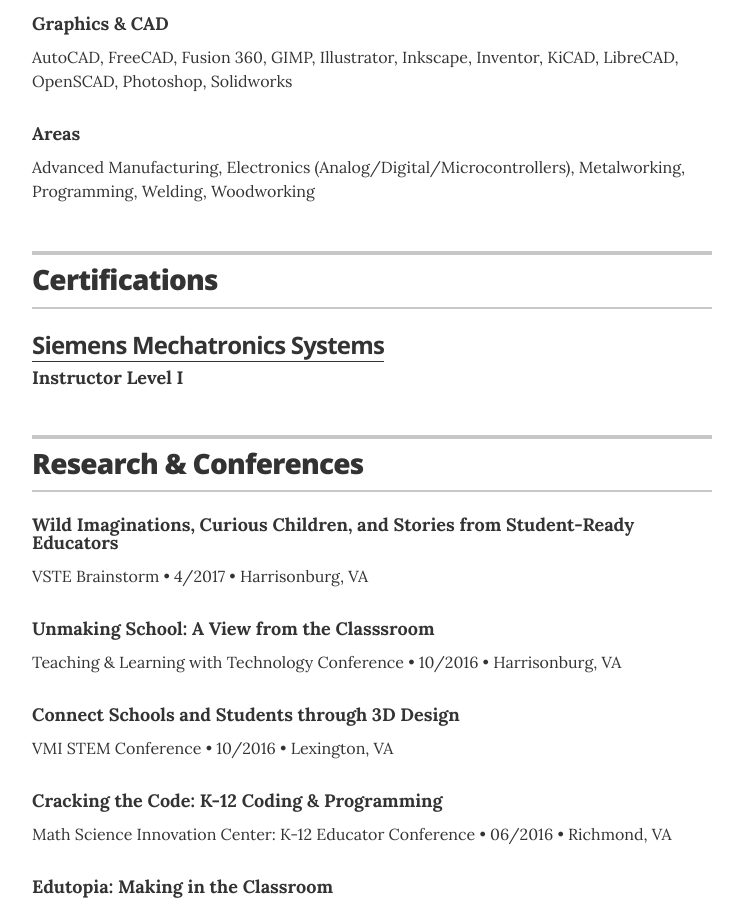
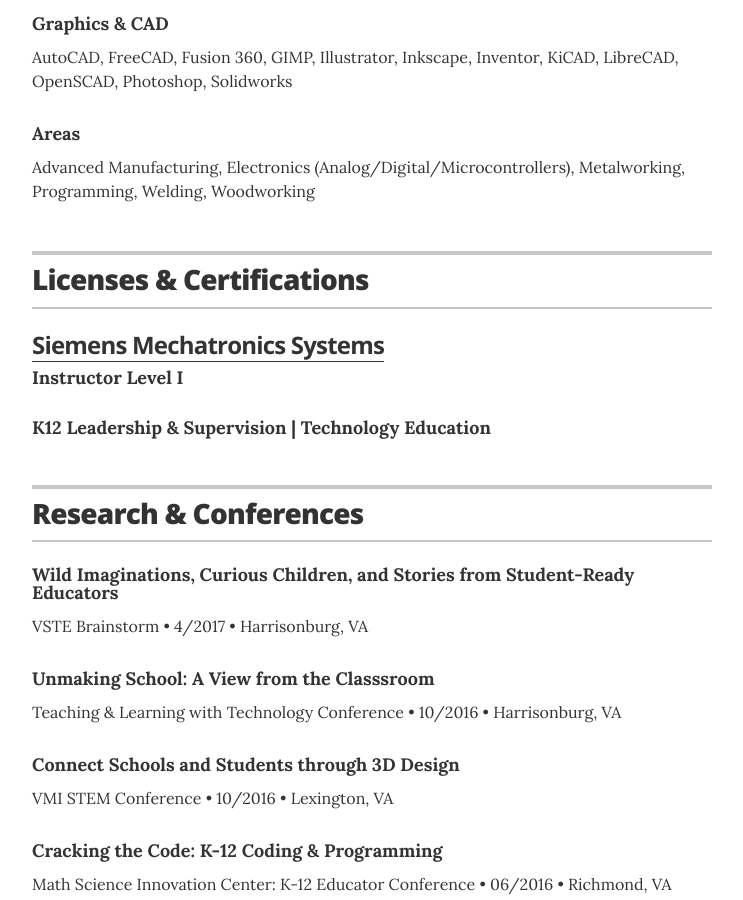
Before and after one commit to eabredder/eabredder.github.io, a Jekyll site: the page built from index.html, in a window 1280 px wide and 900 px high, scrolled down 2709 px. Shown: the whole window, without its empty margins (268-1011 px from the left). Built offline with Jekyll 4.4.1, drawn with Linux system fonts in a browser that asks for light colours.

Commit message:
Update resume.html

```diff
--- a/_layouts/resume.html
+++ b/_layouts/resume.html
@@ -201,7 +201,7 @@
       <section class="content-section">
 
         <header class="section-header">
-          <h2>Certifications</h2>
+          <h2>Licenses & Certifications</h2>
         </header>
 
         <div class="resume-item">
@@ -210,6 +210,11 @@
           <p class="resume-item-copy"></p>
         </div>
 
+        <div class="resume-item">
+          <h3 class="resume-item-title"><Postgraduate Professional License</a></h3>
+          <h4 class="resume-item-details">K12 Leadership & Supervision | Technology Education</h4>
+          <p class="resume-item-copy"></p>
+        </div>
 
       </section>
       <!-- end Associations -->
```
